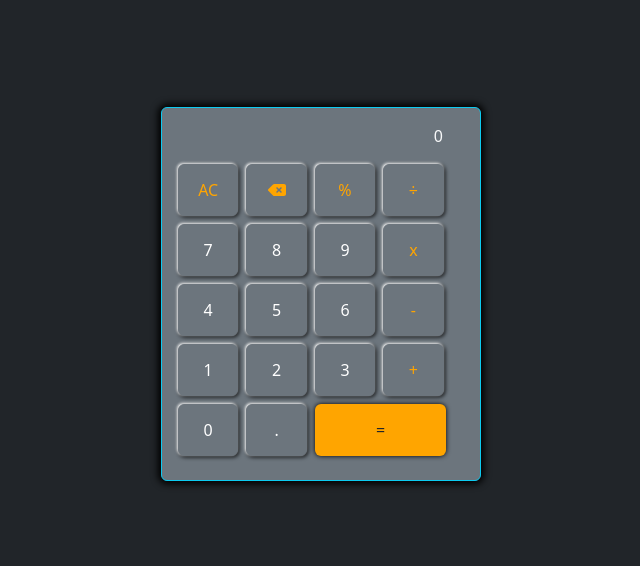
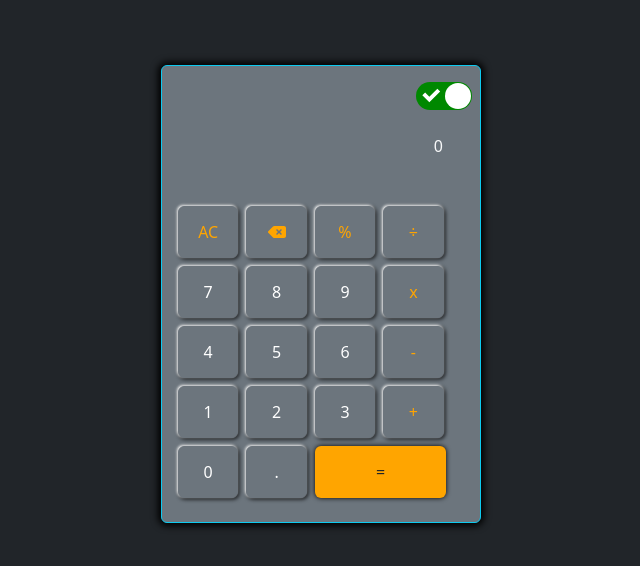
Before and after one commit to PabloPicas0/React-Calculator, a React (Create React App) app: page / in a window 1280 px wide. Shown: the part 106-672 px from the top of the page, without its empty margins (319-959 px from the left). Built offline with nearby package versions, Linux system fonts and the light colour scheme.

Commit message:
Basic input handle

```diff
--- a/package.json
+++ b/package.json
@@ -12,6 +12,7 @@
     "react": "^18.2.0",
     "react-dom": "^18.2.0",
     "react-scripts": "5.0.1",
+    "react-switch": "^7.0.0",
     "web-vitals": "^2.1.4"
   },
   "scripts": {
--- a/src/App.css
+++ b/src/App.css
@@ -1,4 +1,7 @@
 .wrapper {
+    display: flex;
+    flex-direction: column;
+    align-items: flex-end;
     width: 320px;
     box-shadow: 0px 0px 7px 3px #000;
 }
--- a/src/App.js
+++ b/src/App.js
@@ -1,4 +1,4 @@
-import React from "react";
+import React, { useState } from "react";
 import "./App.css";
 
 import Displayer from "./Components/displayer";
@@ -6,10 +6,16 @@ import Inputs from "./Components/inputs";
 import keysBank from "./Components/inputsBank";
 
 function App() {
+  const [mathDisplayed, setMathDisplayed] = useState([0])
+
+  const handleClick = (event) => {
+    setMathDisplayed((prev) => [...prev, event.target.textContent])
+  }
+
   return (
     <div className="container-fluid min-vh-100 d-flex justify-content-center align-items-center bg-dark">
       <div className="wrapper border border-info rounded bg-secondary ps-3 py-3">
-        <Displayer />
+        <Displayer displayer={mathDisplayed}/>
         <div className="row row-cols-5 p-0 mx-0">
           {keysBank.map((elements, index) => {
             return (
@@ -20,6 +26,7 @@ function App() {
                 darkColor={elements.darkColor}
                 cols={elements.keyStyleCol}
                 width={elements.keyStyleBtn}
+                handleClick={handleClick}
               />
             );
           })}
--- a/src/Components/displayer.js
+++ b/src/Components/displayer.js
@@ -1,9 +1,15 @@
 import React from "react";
+import ReactSwitch from "react-switch";
 
 const Displayer = (props) => {
-    return (
-        <div id="display" className="text-end mb-3 text-light">0</div>
-    )
-}
+  return (
+    <>
+      <ReactSwitch className="mb-4 pe-2" checked={true}/>
+      <div id="display" className="text-end mb-5 text-light">
+        {props.displayer}
+      </div>
+    </>
+  );
+};
 
-export default Displayer
+export default Displayer;
--- a/src/Components/inputs.js
+++ b/src/Components/inputs.js
@@ -3,7 +3,7 @@ import React from "react";
 const Inputs = (props) => {
   return (
     <div className={props.cols}>
-      <button id={props.id} type="button" className={`btn ${props.width} p-0 text-center ${props.darkColor}`}>
+      <button id={props.id} type="button" className={`btn ${props.width} p-0 text-center ${props.darkColor}`} onClick={props.handleClick}>
         {props.keyDisplayed}
       </button>
     </div>
```
Also changed, not shown: 1 other file (tests, documents, lock files or other folders).
